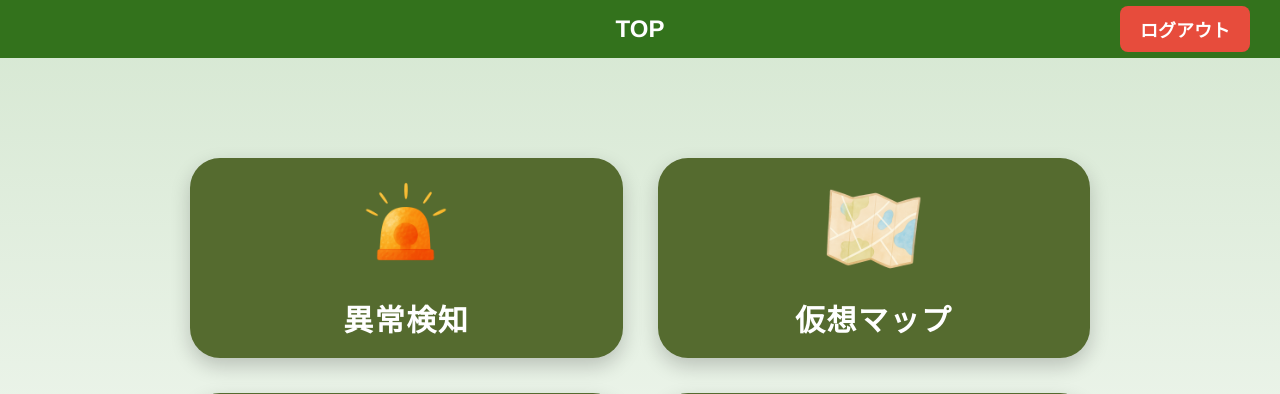
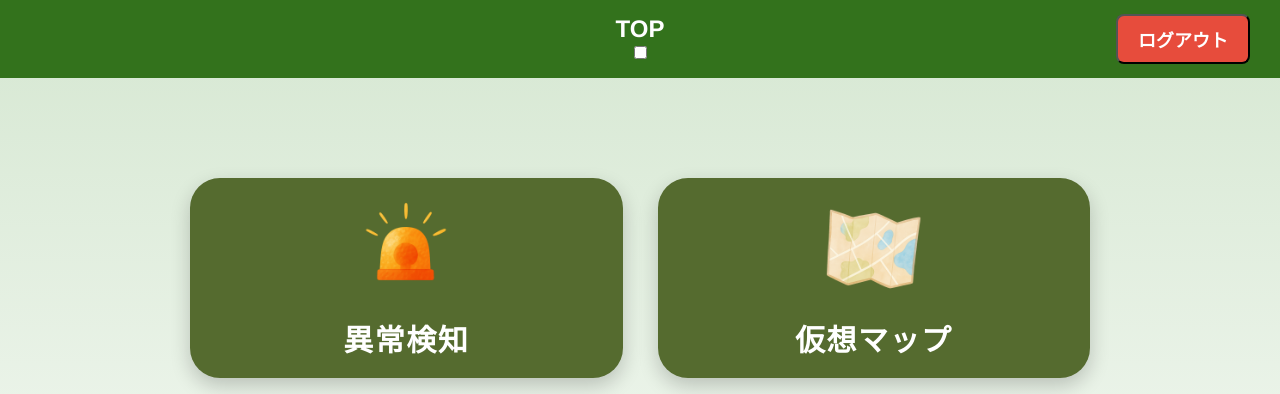
Before and after one commit to c3p31113/pro_de, a Flask app: page /top in a window 1280 px wide. Shown: the top 394 px of the page. Run offline with Flask 3, Linux system fonts and the light colour scheme; a user stored in the database is signed in; parts of the project's set-up code (start-up, migrations or seed data) failed here and were passed over.

Commit message:
Update top.html

```diff
--- a/rover_app/templates/top.html
+++ b/rover_app/templates/top.html
@@ -8,7 +8,13 @@
 <body class="green-bg">
     <header>
         <h1>TOP</h1>
-        <a href="{{ url_for('logout') }}" class="logout-button">ログアウト</a>
+        <form method="post" action="{{ url_for('logout') }}">
+            <label>
+                <input type="checkbox" name="reset_db">
+            </label>
+            <button type="submit" class="logout-button">ログアウト</button>
+        </form>
+
     </header>
     <div class="main-container">
         <div class="top-menu">
```
